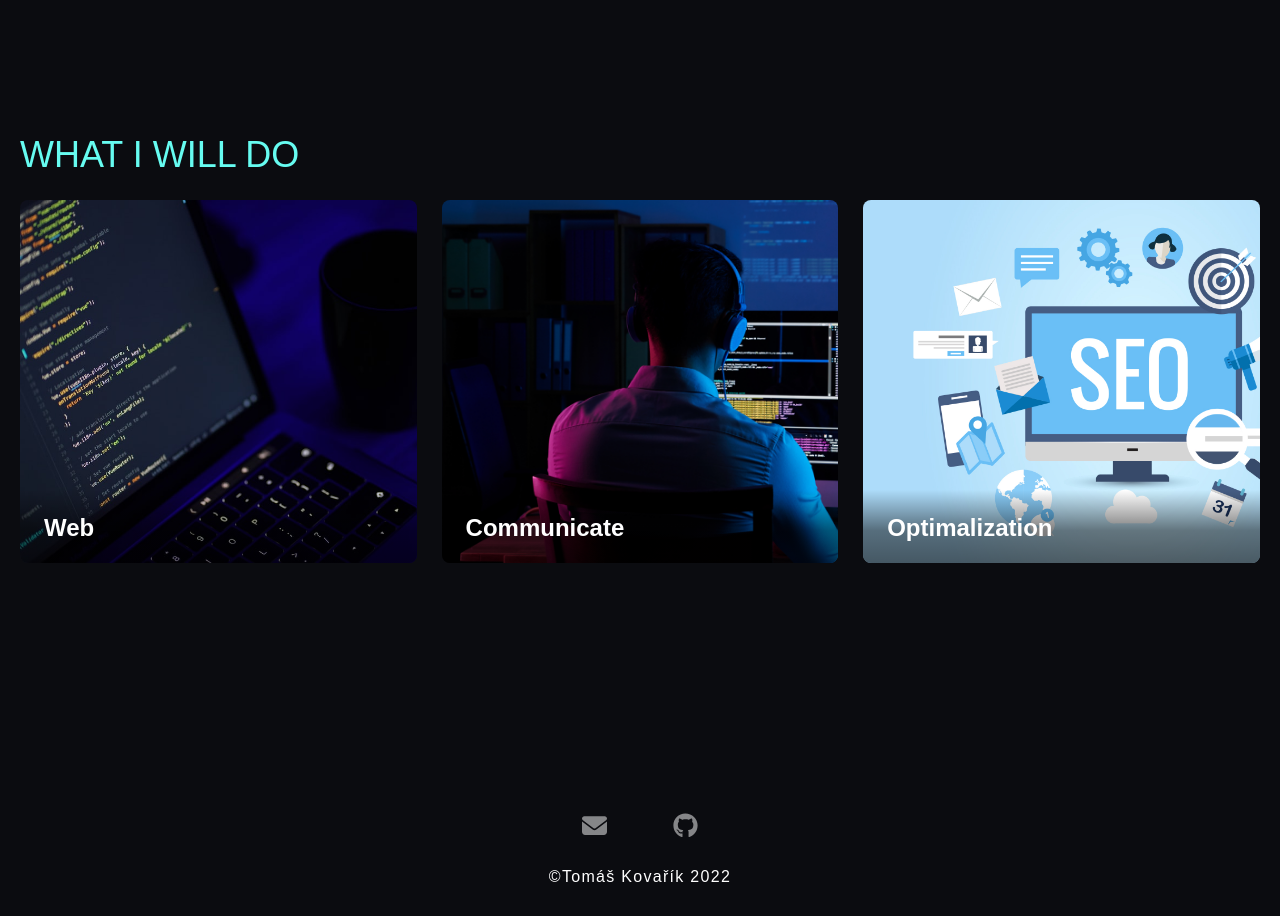
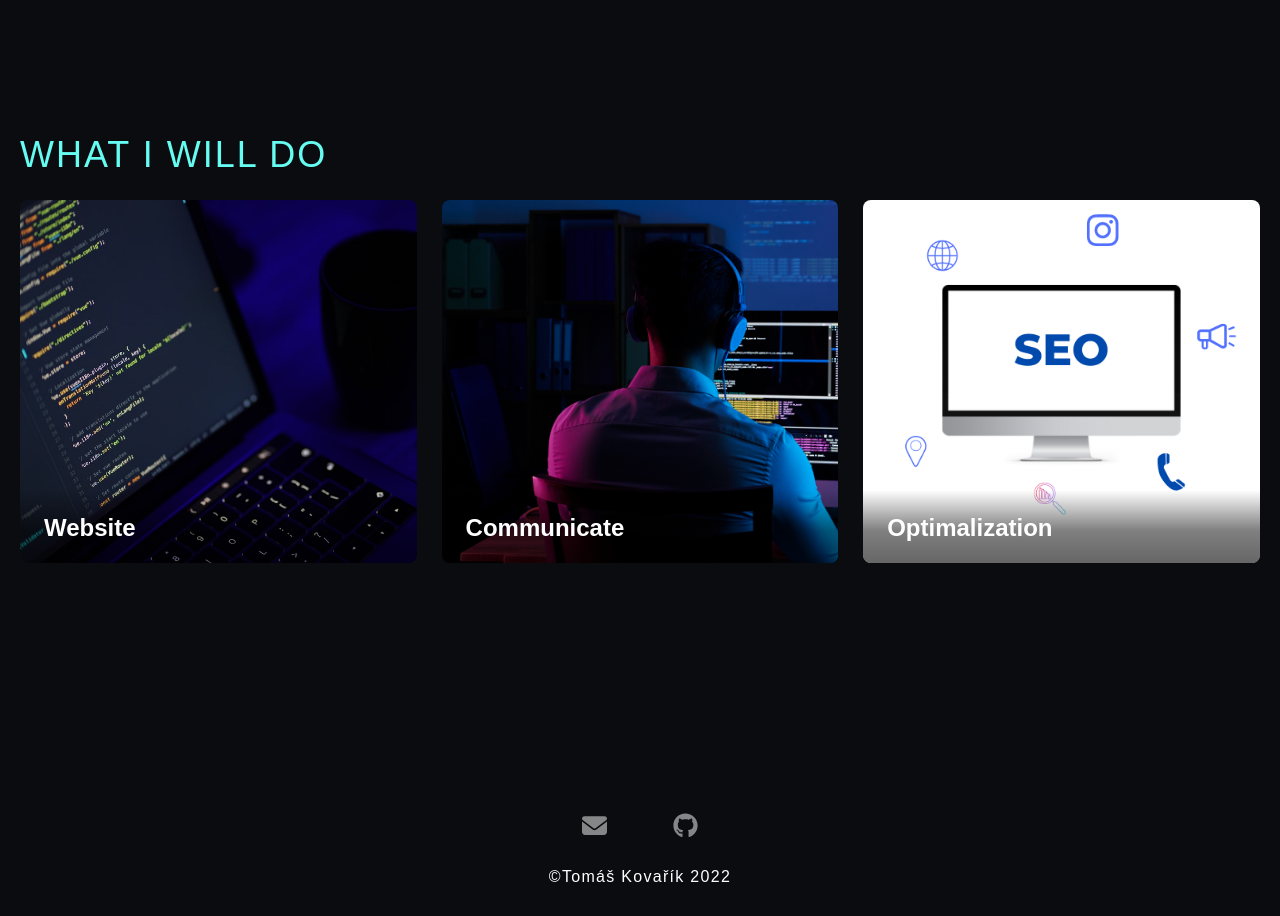
Before and after one commit to Kovoun/Next.js-Portfolio, a Next.js app: page / in a window 1280 px wide. Shown: the part 780-1696 px from the top of the page. Built offline with nearby package versions, Linux system fonts and the light colour scheme.

Commit message:
FIX mistakes

```diff
--- a/pages/index.js
+++ b/pages/index.js
@@ -11,6 +11,7 @@ export default function Home() {
     <>
       <Head>
         <title>Tomáš Kovařík</title>
+        <link rel="icon" href="/favicon.png" />
       </Head>
       <main className="main-content">
           <section className="homepage-intro row">
@@ -38,7 +39,7 @@ export default function Home() {
             <div className="card-wrapper">
               <div className="card card-first">
                 <div className="card-content">
-                  <h2 className="card-title">Web</h2>
+                  <h2 className="card-title">Website</h2>
                   <p className="card-body">
                     I will code and edit the website according to your ideas!
                   </p>
--- a/styles/globals.css
+++ b/styles/globals.css
@@ -528,9 +528,10 @@
 
 .card-heading h2 {
   font-size: 36px;
-  font-weight: 200;
+  font-weight: 400;
   padding-bottom: 24px;
   color: #66FCF1;
+  letter-spacing: 2px;
 }
 
 .card-wrapper {
@@ -562,7 +563,7 @@
 }
 
 .card-third {
-  background: url('/seo.jpg');
+  background: url('/seo-test.png');
   background-size: cover;
 }
 
```
Also changed, not shown: pages/about-me.js (+9 -1 lines), pages/skills.js (+7 -0 lines), public/favicon.png, public/seo-test.png (added).
